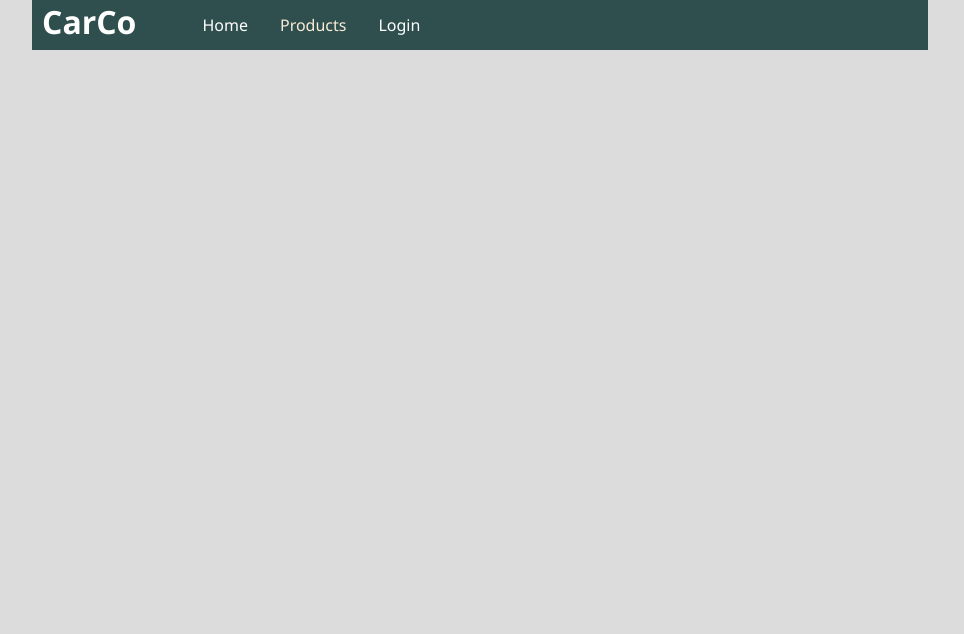
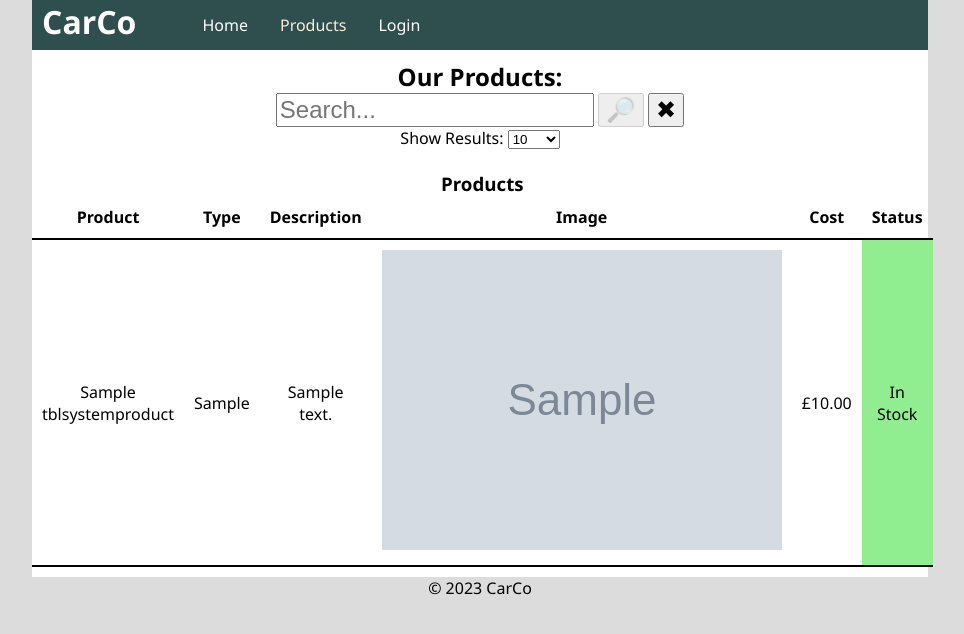
Before and after one commit to TotalDwarf03/CarCo, a PHP site: page /viewproducts.php in a window 1280 px wide. Shown: the top 634 px of the page, without its empty margins (160-1124 px from the left). Run offline with PHP 8.4, Linux system fonts and the light colour scheme; tables that the repository leaves empty or names only in its code hold one stand-in row (values such as "Sample post"); grey boxes marked "Sample" are stand-in pictures.

Commit message:
Products Page done, need to do types somewhere

```diff
--- /dev/null
+++ b/Scripts/ScaleImage.php
@@ -0,0 +1,17 @@
+<?php
+    function ScaleImage(int $requiredSize, string $imagePath) {
+        // Returns either image height or width set at the requiredSize based on which is bigger
+
+        $imgSize = getimagesize($imagePath);
+
+        if ($imgSize != false) {
+            $width = $imgSize[0];
+            $height = $imgSize[1];
+
+            return(($width >= $height) ? "width=$requiredSize px" : "height=$requiredSize px");
+        }
+        else {
+            return '';
+        }
+    }
+?>
--- a/Widgets/Navigation.php
+++ b/Widgets/Navigation.php
@@ -59,7 +59,7 @@
     }
 ?>
 
-<header>
+<header class="navbar">
     <h1 id="SiteLogo">CarCo</h1>
 
     <nav>
--- /dev/null
+++ b/Widgets/SearchBar.php
@@ -0,0 +1,50 @@
+<script>
+    function CheckSearchContents() {
+        if(document.getElementById("SearchBar").value == ""){
+            document.getElementById("SearchButton").disabled = true;
+        }
+        else {
+            document.getElementById("SearchButton").disabled = false;
+        }
+    }
+
+    function UpdateResultSet() {
+        SearchText = document.getElementById("SearchBar").value;
+        ResultLimit = document.getElementById("ResultLimit").value;
+
+        window.location.replace(`${location.pathname}?SearchText=${SearchText}&ResultLimit=${ResultLimit}`);
+    }
+
+    function ClearSearch() {
+        window.location.replace(`${location.pathname}`);
+    }
+</script>
+
+<?php
+    $resultLimit = $_GET['ResultLimit'] ?? 10
+?>
+
+<form id="Searchbar" action="<?php echo basename($_SERVER['PHP_SELF']) ?>">
+    <input
+        type="search"
+        id="SearchBar"
+        name="SearchText"
+        placeholder="Search..."
+        value="<?php echo ($_GET['SearchText'] ?? '' != '') ? $_GET['SearchText'] : '' ?>"
+        onkeyup="CheckSearchContents()"
+    >
+    <button type="submit" id="SearchButton" disabled>&#x1F50E;&#xFE0E;</button>
+    <button type="button" onclick="ClearSearch()">&#10006;</button>
+
+    <br>
+
+    <label for="ResultLimit">Show Results: </label>
+    <select id="ResultLimit" name="ResultLimit" onchange='UpdateResultSet()'>
+        <optgroup label="Show Results:">
+            <option value="10" <?php echo(($resultLimit == 10) ? 'selected' : '') ?>>10</option>
+            <option value="20" <?php echo(($resultLimit == 20) ? 'selected' : '') ?>>20</option>
+            <option value="50" <?php echo(($resultLimit == 50) ? 'selected' : '') ?>>50</option>
+            <option value="-1" <?php echo(($resultLimit == -1) ? 'selected' : '') ?>>All</option>
+        </optgroup>
+    </select>
+</form>
--- a/css/style.css
+++ b/css/style.css
@@ -8,7 +8,7 @@ body {
     font-family: 'Segoe UI', Tahoma, Geneva, Verdana, sans-serif;
 }
 
-header {
+header.navbar {
     width: 100%;
     background-color: darkslategray;
     text-align: center;
@@ -27,7 +27,7 @@ footer {
     width: 70%;
 }
 
-div.content {
+main.content {
     text-align: center;
     background-color: white;
 
@@ -54,6 +54,14 @@ div.content {
     float: left;
     padding: 0 10px 0 10px;
     color: white;
+}
+
+#Searchbar input {
+    font-size: 24px;
+}
+
+#Searchbar button {
+    font-size: 24px;
 }
 
 /* Navigation */
@@ -92,3 +100,19 @@ a {
 fieldset {
     text-align: left;
 }
+
+/* Tables */
+
+table, th, td {
+    border-bottom: solid 2px black;
+}
+
+table {
+    width: 60%;
+    border-collapse: collapse;
+    margin: auto;
+}
+
+td, th {
+    padding: 10px;
+}
--- a/login.php
+++ b/login.php
@@ -135,7 +135,7 @@
 <body class="CentrePage">
     <?php include("Widgets/navigation.php") ?>
 
-    <div class="content">
+    <main class="content">
         <form action="login.php" method="post">
             <fieldset>
                 <legend><h2>Login:</h2></legend>
@@ -169,7 +169,7 @@
 
             </fieldset>
         </form>
-    </div>
+    </main>
 
     <?php include("Widgets/footer.php") ?>
 </body>
--- a/logout.php
+++ b/logout.php
@@ -34,11 +34,11 @@
 <body class="CentrePage">
     <?php include("Widgets/navigation.php") ?>
 
-    <div class="content">
+    <main class="content">
         <p>Are you sure you want to logout?</p>
         <button onclick="confirmLogout()">Confirm</button>
         <button onclick="cancelLogout()">Cancel</button>
-    </div>
+    </main>
 
     <?php include("Widgets/footer.php") ?>
 </body>
--- a/viewproducts.php
+++ b/viewproducts.php
@@ -1,4 +1,34 @@
-<?php session_start(); ?>
+<?php
+    session_start();
+
+    include('Scripts/ScaleImage.php');
+    include('Scripts/DBConnect.php');
+
+    $SearchText = $_GET['SearchText'] ?? '';
+    $ResultLimit = $_GET['ResultLimit'] ?? 10;
+    $ResultLimit = ($ResultLimit == -1) ? "" : "LIMIT $ResultLimit";
+
+    $sqlProducts = "SELECT
+                        sp.ProductName,
+                        sp.Image,
+                        sp.Description,
+                        sp.CostPerUnit,
+                        spt.Type,
+                        sps.Status
+                    FROM tblSystemProduct sp
+                    JOIN tblSystemProductType spt
+                        ON sp.SystemProductTypeID = spt.SystemProductTypeID
+                    JOIN tblSystemProductStatus sps
+                        ON sp.SystemProductStatusID = sps.ProductStatusID
+                    WHERE sp.ProductName LIKE '%$SearchText%'
+                        OR sp.Description LIKE '%$SearchText%'
+                    ORDER BY
+                        spt.Type,
+                        sp.ProductName
+                    $ResultLimit";
+
+    $Products = mysqli_query($db, $sqlProducts);
+?>
 
 <!DOCTYPE html>
 <html lang="en">
@@ -11,6 +41,63 @@
 <body class="CentrePage">
     <?php include("Widgets/navigation.php") ?>
 
-    <!-- Stuff Here -->
+    <main class="content">
+        <h2>Our Products:</h2>
+
+        <!-- Products -->
+        <section>
+            <?php include("Widgets/SearchBar.php"); ?>
+
+            <br>
+
+            <table>
+                <caption><h3>Products</h3></caption>
+                <thead>
+                    <tr>
+                        <th><strong>Product</strong></th>
+                        <th><strong>Type</strong></th>
+                        <th><strong>Description</strong></th>
+                        <th><strong>Image</strong></th>
+                        <th><strong>Cost</strong></th>
+                        <th><strong>Status</strong></th>
+                    </tr>
+                </thead>
+
+                <tbody>
+                    <?php
+                        if($Products->num_rows>0){
+                            while($row = mysqli_fetch_assoc($Products)) {
+                                $Product = $row['ProductName'];
+                                $Type = $row['Type'];
+                                $Desc = $row['Description'];
+                                $Img = $row['Image'];
+                                $Cost = $row['CostPerUnit'];
+                                $Status = $row['Status'];
+
+                                $imgSize = ScaleImage(150, $Img);
+                                $stockHighlight = $Status == 'In Stock' ? "style='background-color: lightgreen;'" : "style='background-color: lightcoral;'";
+
+                                echo("
+                                        <tr>
+                                            <td>$Product</td>
+                                            <td>$Type</td>
+                                            <td>$Desc</td>
+                                            <td><img src='$Img' alt='Product Image' $imgSize onclick='maximiseImage()'></td>
+                                            <td>£$Cost</td>
+                                            <td $stockHighlight>$Status</td>
+                                        </tr>
+                                    ");
+                            }
+                        }
+                        else {
+                            echo("No Results Found.");
+                        }
+                    ?>
+                </tbody>
+            </table>
+        </section>
+    </main>
+
+    <?php include("Widgets/footer.php") ?>
 </body>
 </html>
```
Also changed, not shown: index.php (+17 -7 lines), Images/Products/HalfordsAntiFreeze.webp (renamed from Images/Products/HalfordAntiFreeze.webp).
